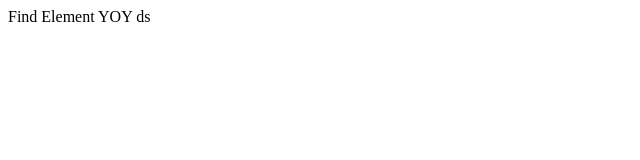
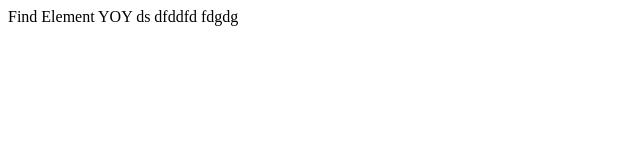
Before and after one commit to samithf/npm-versioning, a website: page index.html in a window 1280 px wide. Shown: the whole page, without its empty margins (0-640 px from the left). Drawn offline with Linux system fonts and the light colour scheme.

Commit message:
fix: CT-1212 test

```diff
--- a/index.html
+++ b/index.html
@@ -7,6 +7,6 @@
     <title>Hello Test</title>
   </head>
   <body>
-    Find Element YOY ds
+    Find Element YOY ds dfddfd fdgdg
   </body>
 </html>
```
